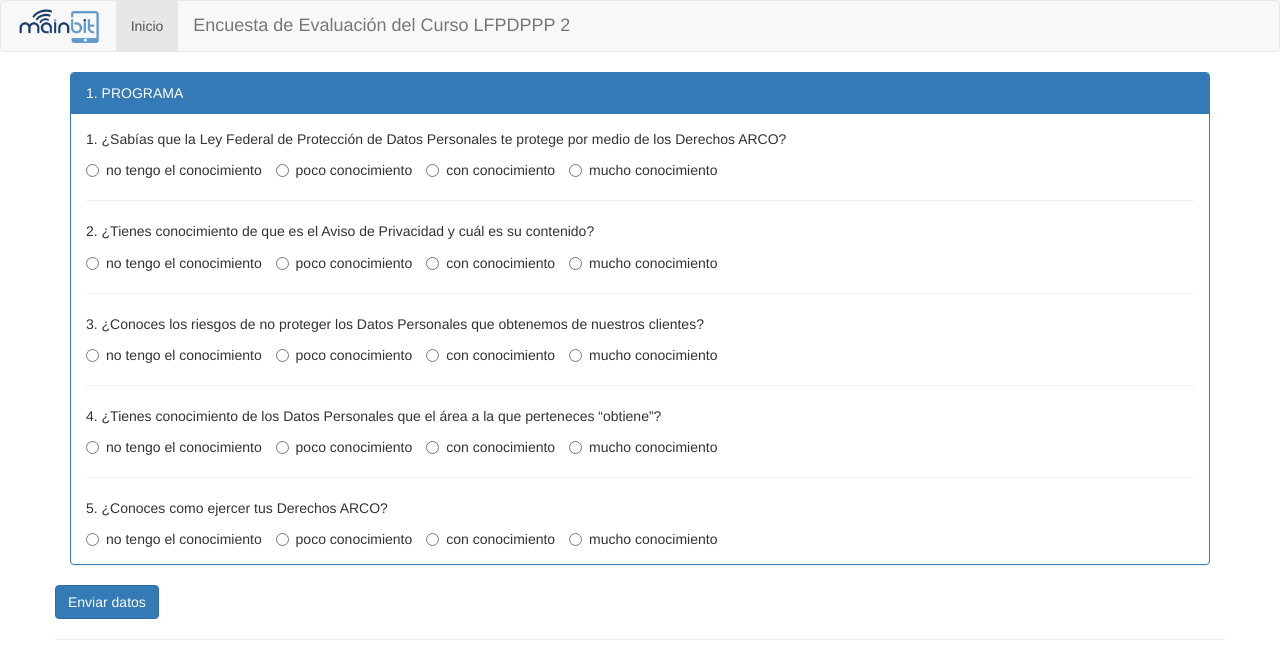
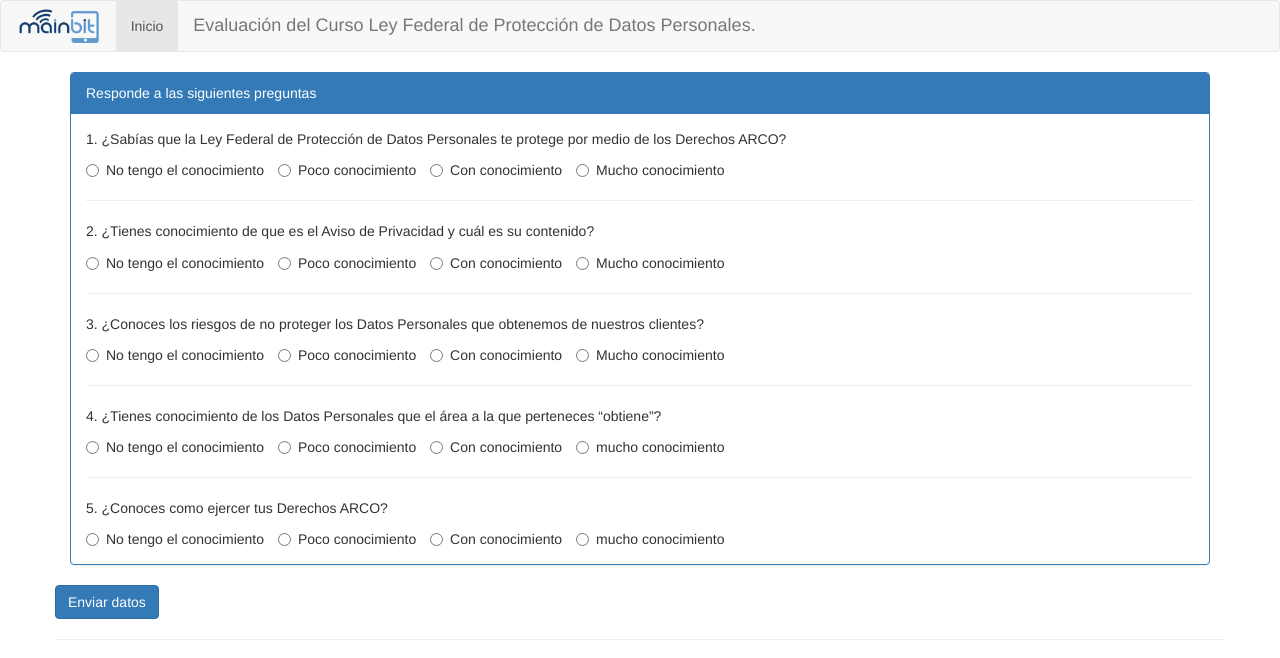
Before and after one commit to Emilianosanchezlopez/LPDPPP, a plain HTML site: page index.html in a window 1280 px wide. Drawn offline with nearby package versions, Linux system fonts and the light colour scheme.

Commit message:
Cambios 15hrs

```diff
--- a/index.html
+++ b/index.html
@@ -32,7 +32,7 @@
 
     </ul>
     </div>
-    <h4 class="navbar-text navbar-left">Encuesta de Evaluación del Curso LFPDPPP 2</h4>
+    <h4 class="navbar-text navbar-left">Evaluación del Curso Ley Federal de Protección de Datos Personales.</h4>
   </div>
 </nav>
 
@@ -50,44 +50,44 @@
 <div class="col-lg-12">
 
 <div class="panel panel-primary">
-      <div class="panel-heading">1. PROGRAMA</div>
+      <div class="panel-heading">Responde a las siguientes preguntas</div>
       <div class="panel-body">
     <p>1. ¿Sabías que  la Ley Federal de Protección de Datos Personales te protege por medio de los Derechos ARCO?</p>
 
-      <label class="radio-inline"><input type="radio" name="optradio-1-1" value="no tengo el conocimiento" required>no tengo el conocimiento</label>
-      <label class="radio-inline"><input type="radio" name="optradio-1-1" value="poco conocimiento">poco conocimiento </label>
-      <label class="radio-inline"><input type="radio" name="optradio-1-1" value="con conocimiento">con conocimiento</label>
-      <label class="radio-inline"><input type="radio" name="optradio-1-1" value="mucho comocimiento">mucho conocimiento</label>
+      <label class="radio-inline"><input type="radio" name="optradio-1-1" value="No tengo el conocimiento" required>No tengo el conocimiento</label>
+      <label class="radio-inline"><input type="radio" name="optradio-1-1" value="Poco conocimiento">Poco conocimiento </label>
+      <label class="radio-inline"><input type="radio" name="optradio-1-1" value="Con conocimiento">Con conocimiento</label>
+      <label class="radio-inline"><input type="radio" name="optradio-1-1" value="Mucho comocimiento">Mucho conocimiento</label>
 
 <hr>
     <p>2. ¿Tienes conocimiento de que es el Aviso de Privacidad y cuál es su contenido?</p>
 
-      <label class="radio-inline"><input type="radio" name="optradio-1-2" value="no tengo el conocimiento" required>no tengo el conocimiento</label>
-      <label class="radio-inline"><input type="radio" name="optradio-1-2" value="poco conocimiento">poco conocimiento </label>
-      <label class="radio-inline"><input type="radio" name="optradio-1-2" value="con conocimiento">con conocimiento</label>
-      <label class="radio-inline"><input type="radio" name="optradio-1-2" value="mucho comocimiento">mucho conocimiento</label>
+      <label class="radio-inline"><input type="radio" name="optradio-1-2" value="No tengo el conocimiento" required>No tengo el conocimiento</label>
+      <label class="radio-inline"><input type="radio" name="optradio-1-2" value="Poco conocimiento">Poco conocimiento </label>
+      <label class="radio-inline"><input type="radio" name="optradio-1-2" value="Con conocimiento">Con conocimiento</label>
+      <label class="radio-inline"><input type="radio" name="optradio-1-2" value="Mucho comocimiento">Mucho conocimiento</label>
 
 <hr>
     <p>3.	¿Conoces los riesgos de no proteger los Datos Personales que obtenemos de nuestros clientes?</p>
 
-      <label class="radio-inline"><input type="radio" name="optradio-1-3" value="no tengo el conocimiento" required>no tengo el conocimiento</label>
-      <label class="radio-inline"><input type="radio" name="optradio-1-3" value="poco conocimiento">poco conocimiento </label>
-      <label class="radio-inline"><input type="radio" name="optradio-1-3" value="con conocimiento">con conocimiento</label>
-      <label class="radio-inline"><input type="radio" name="optradio-1-3" value="mucho comocimiento">mucho conocimiento</label>
+      <label class="radio-inline"><input type="radio" name="optradio-1-3" value="No tengo el conocimiento" required>No tengo el conocimiento</label>
+      <label class="radio-inline"><input type="radio" name="optradio-1-3" value="Poco conocimiento">Poco conocimiento </label>
+      <label class="radio-inline"><input type="radio" name="optradio-1-3" value="Con conocimiento">Con conocimiento</label>
+      <label class="radio-inline"><input type="radio" name="optradio-1-3" value="Mucho comocimiento">Mucho conocimiento</label>
 <hr>
     <p>4.	¿Tienes conocimiento de los Datos Personales que el área a la que perteneces “obtiene”?</p>
 
-      <label class="radio-inline"><input type="radio" name="optradio-1-4" value="no tengo el conocimiento" required>no tengo el conocimiento</label>
-      <label class="radio-inline"><input type="radio" name="optradio-1-4" value="poco conocimiento">poco conocimiento </label>
-      <label class="radio-inline"><input type="radio" name="optradio-1-4" value="con conocimiento">con conocimiento</label>
-      <label class="radio-inline"><input type="radio" name="optradio-1-4" value="mucho comocimiento">mucho conocimiento</label>
+      <label class="radio-inline"><input type="radio" name="optradio-1-4" value="No tengo el conocimiento" required>No tengo el conocimiento</label>
+      <label class="radio-inline"><input type="radio" name="optradio-1-4" value="Poco conocimiento">Poco conocimiento </label>
+      <label class="radio-inline"><input type="radio" name="optradio-1-4" value="Con conocimiento">Con conocimiento</label>
+      <label class="radio-inline"><input type="radio" name="optradio-1-4" value="Mucho comocimiento">mucho conocimiento</label>
 <hr>
     <p>5.	¿Conoces como ejercer tus Derechos ARCO?</p>
 
-      <label class="radio-inline"><input type="radio" name="optradio-1-5" value="no tengo el conocimiento" required>no tengo el conocimiento</label>
-      <label class="radio-inline"><input type="radio" name="optradio-1-5" value="poco conocimiento">poco conocimiento </label>
-      <label class="radio-inline"><input type="radio" name="optradio-1-5" value="con conocimiento">con conocimiento</label>
-      <label class="radio-inline"><input type="radio" name="optradio-1-5" value="mucho comocimiento">mucho conocimiento</label>
+      <label class="radio-inline"><input type="radio" name="optradio-1-5" value="No tengo el conocimiento" required>No tengo el conocimiento</label>
+      <label class="radio-inline"><input type="radio" name="optradio-1-5" value="Poco conocimiento">Poco conocimiento </label>
+      <label class="radio-inline"><input type="radio" name="optradio-1-5" value="Con conocimiento">Con conocimiento</label>
+      <label class="radio-inline"><input type="radio" name="optradio-1-5" value="Mucho comocimiento">mucho conocimiento</label>
 
       </div>
 </div>
```
